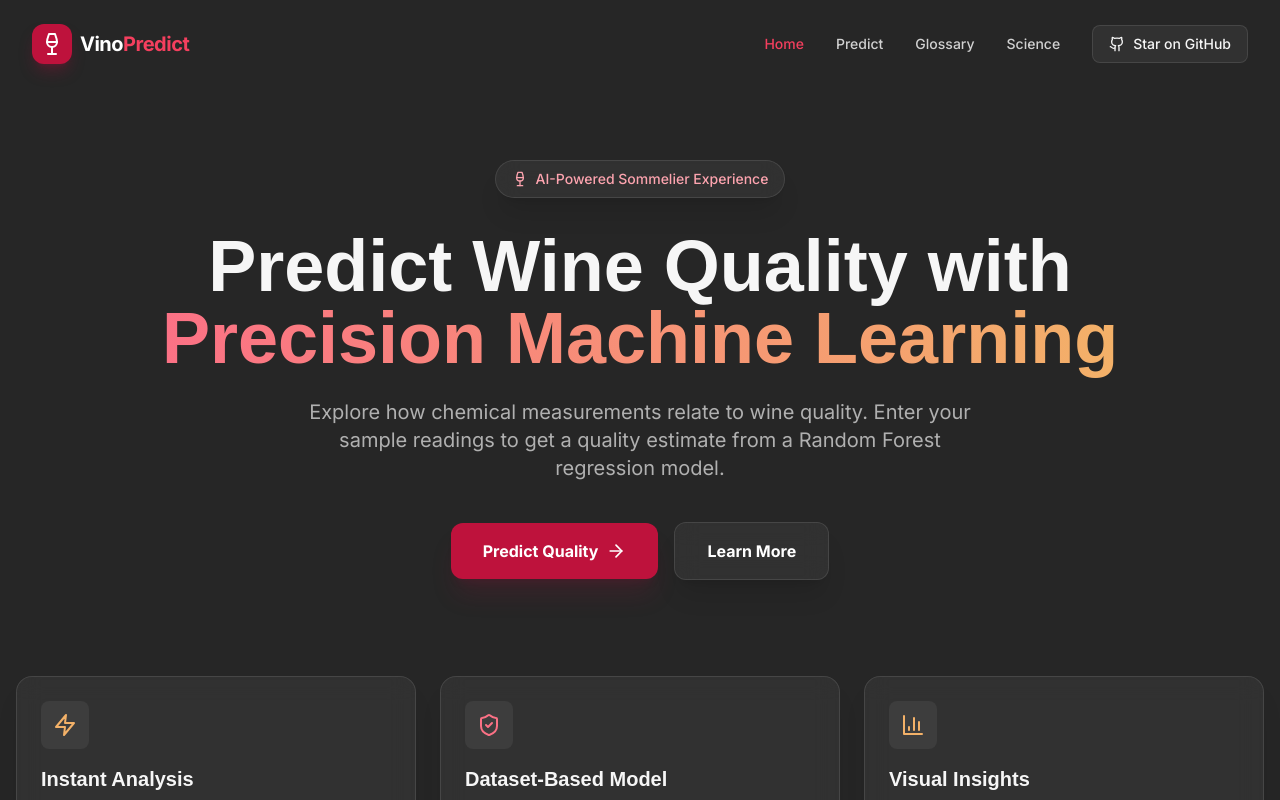
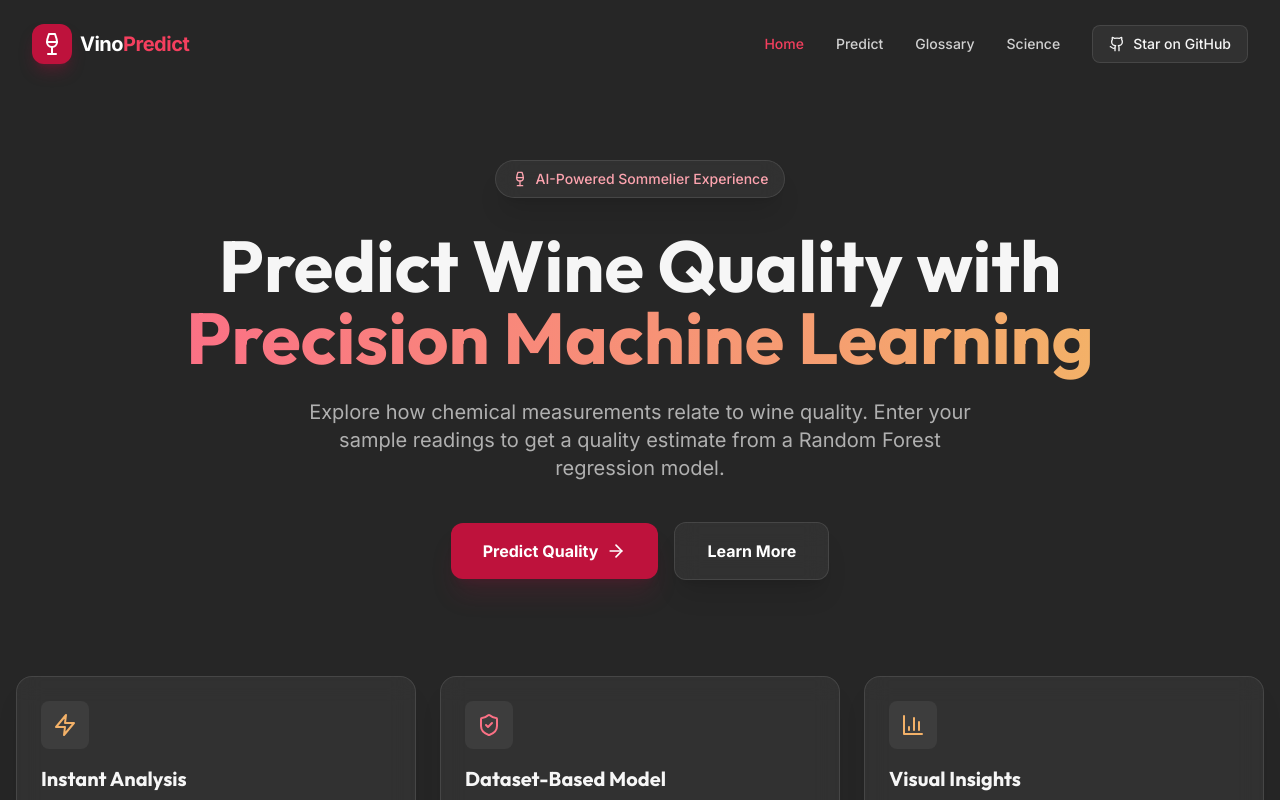
Before and after one commit to Subham-KRLX/Wine-quality-predictor-, a React (Vite) app in the folder frontend/: page / in a window 1280 px wide. Shown: the top 800 px of the page. Built offline with nearby package versions, Linux system fonts and the light colour scheme; a web font is replaced by a local one.

Commit message:
Load web fonts before Tailwind stylesheet rules

```diff
--- a/frontend/src/index.css
+++ b/frontend/src/index.css
@@ -1,8 +1,8 @@
+@import url('https://fonts.googleapis.com/css2?family=Inter:wght@400;500;600;700&family=Outfit:wght@400;500;600;700&family=Poppins:wght@400;500;600;700&display=swap');
+
 @tailwind base;
 @tailwind components;
 @tailwind utilities;
-
-@import url('https://fonts.googleapis.com/css2?family=Inter:wght@400;500;600;700&family=Outfit:wght@400;500;600;700&family=Poppins:wght@400;500;600;700&display=swap');
 
 @layer base {
   html {
```
